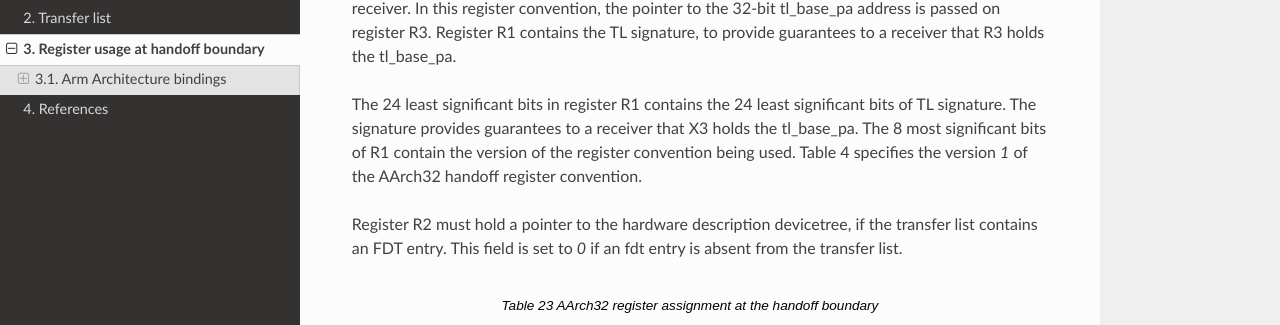
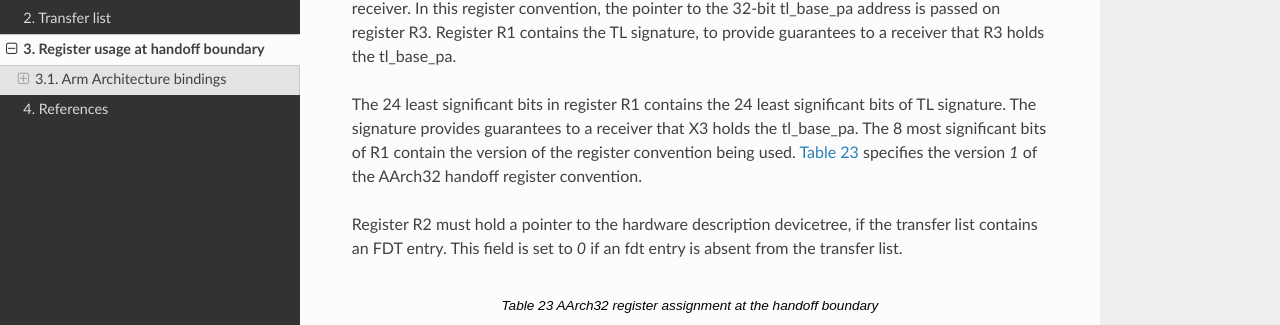
Before and after one commit to FirmwareHandoff/firmware_handoff, a Sphinx documentation site: the page built from source/register_conventions.rst, in a window 1280 px wide and 900 px high, scrolled down 1077 px. Shown: the part 163-488 px from the top of the window. Built offline with Sphinx 7.4.7 and the Read the Docs theme 3.1.0, drawn with Linux system fonts in a browser that asks for light colours; formulas are drawn with MathJax 3.

Commit message:
Fix reference to table tab_aarch32_convention
Signed-off-by: Jose Marinho <jose.marinho@arm.com>
Change-Id: I5f4343dce72c0302ca856faea07a7a7e526f396b

```diff
--- a/source/register_conventions.rst
+++ b/source/register_conventions.rst
@@ -82,7 +82,7 @@ R3 holds the tl_base_pa.
 The 24 least significant bits in register R1 contains the 24 least significant
 bits of TL signature. The signature provides guarantees to a receiver that X3
 holds the tl_base_pa. The 8 most significant bits of R1 contain the version of
-the register convention being used. Table 4 specifies the version `1` of the AArch32
+the register convention being used. :numref:`tab_aarch32_convention` specifies the version `1` of the AArch32
 handoff register convention.
 
 Register R2 must hold a pointer to the hardware description devicetree, if the
```
